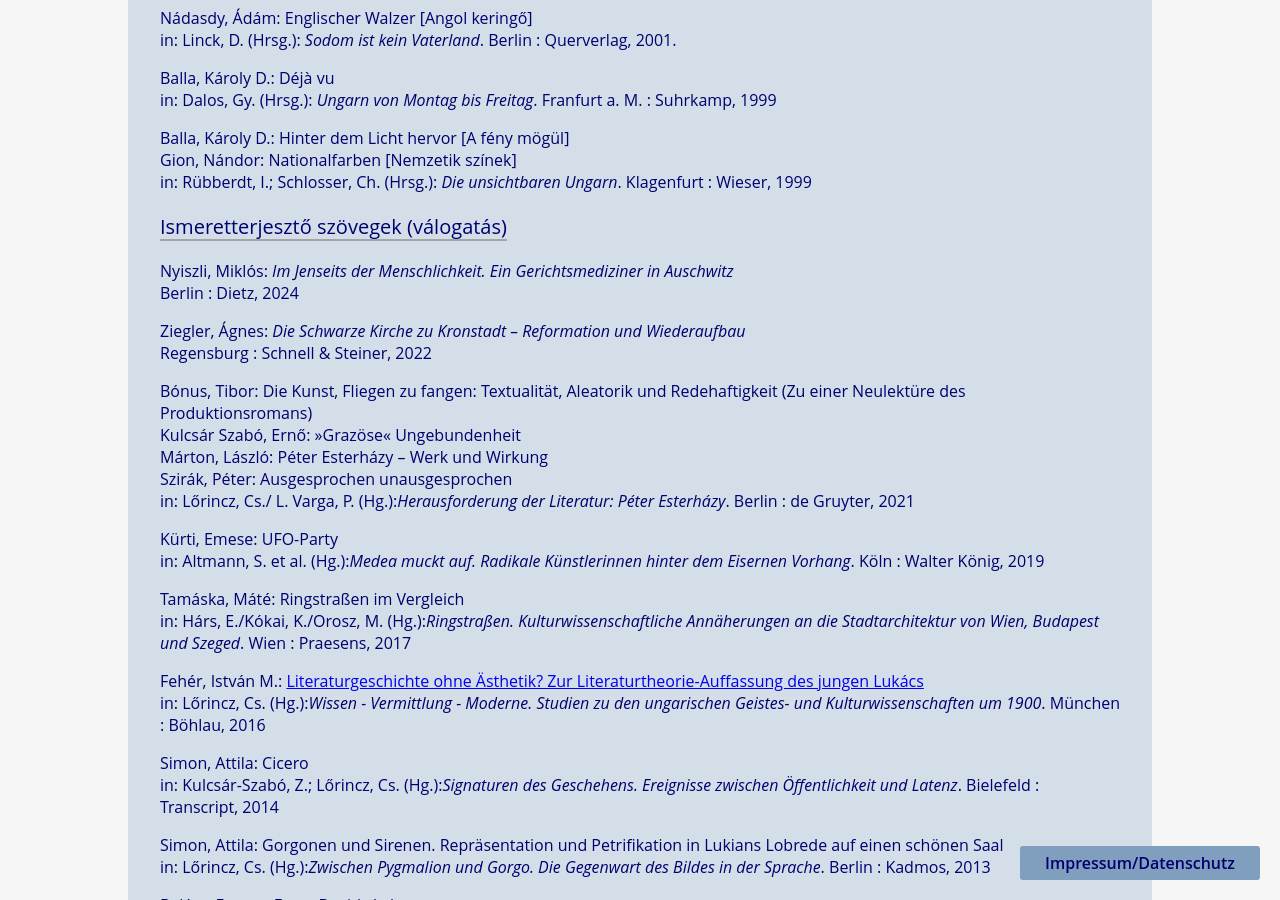
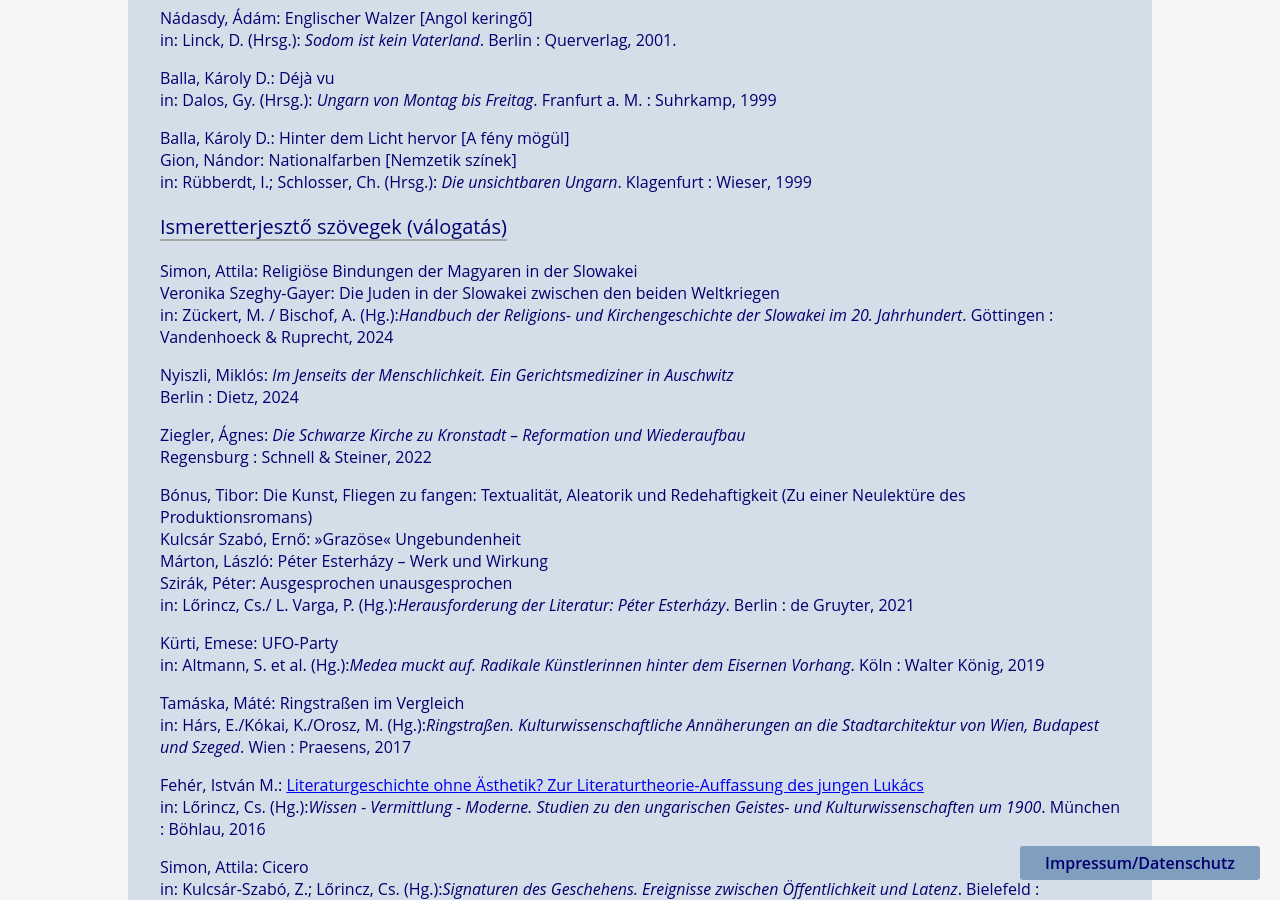
Before and after one commit to rixx/revesz.de, a Jekyll site: the page built from publikationen_ung.md, in a window 1280 px wide and 900 px high, scrolled down 2808 px. Built offline with Jekyll 4.4.1, drawn with Linux system fonts in a browser that asks for light colours.

Commit message:
Update publikationen_ung.md

```diff
--- a/publikationen_ung.md
+++ b/publikationen_ung.md
@@ -76,6 +76,9 @@ Hidas, Judit: Tourist in Afrika [Turista Afrikában]<br>
 <p>
 
 <h3>Ismeretterjesztő szövegek (válogatás)</h3>
+Simon, Attila: Religiöse Bindungen der Magyaren in der Slowakei<br>
+ Veronika Szeghy-Gayer: Die Juden in der Slowakei zwischen den beiden Weltkriegen<br>
+  in: Zückert, M. / Bischof, A. (Hg.):<span style="font-style:italic;">Handbuch der Religions- und Kirchengeschichte der Slowakei im 20. Jahrhundert</span>. Göttingen : Vandenhoeck & Ruprecht, 2024
 <p>Nyiszli, Miklós: <span style="font-style:italic;">Im Jenseits der Menschlichkeit. Ein Gerichtsmediziner in Auschwitz</span><br>
   Berlin : Dietz, 2024
 <p>Ziegler, Ágnes: <span style="font-style:italic;">Die Schwarze Kirche zu Kronstadt – Reformation und Wiederaufbau</span><br>
```
